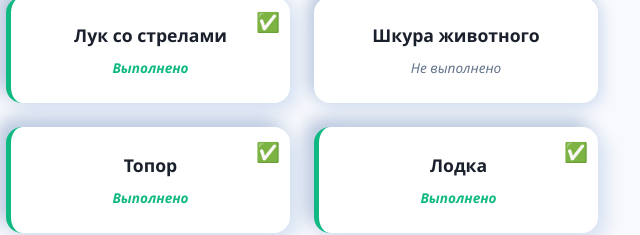
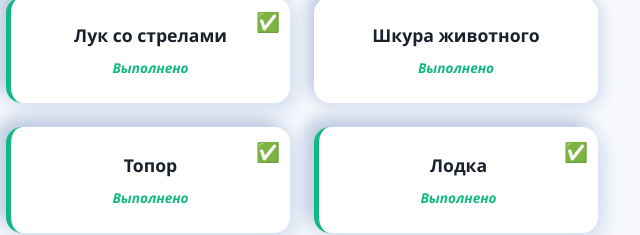
Before and after one commit to Wetrovosk/bodryekaktusy, a plain HTML site: page index.html in a window 1280 px wide. Shown: the part 279-514 px from the top of the page, 492-1132 px from the left. Drawn offline with Linux system fonts and the light colour scheme.

Commit message:
Update index.html

```diff
--- a/index.html
+++ b/index.html
@@ -173,7 +173,7 @@
 
         <div class="card">
           <div class="card-title">Шкура животного</div>
-          <p class="status">Не выполнено</p>
+          <p class="status completed">Выполнено</p>
         </div>
 
         <div class="card completed">
```
